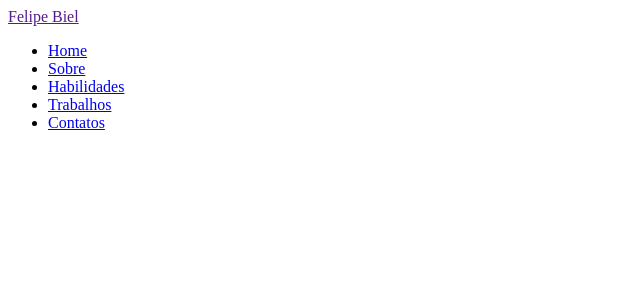
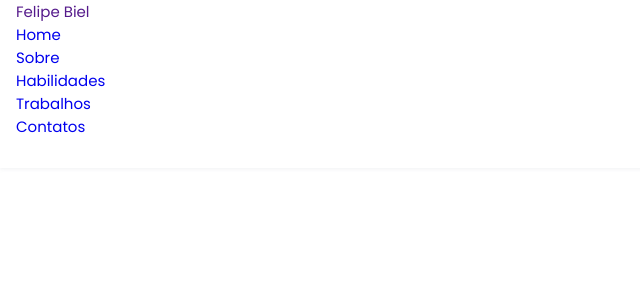
Before and after one commit to felipebiel/site-portifolio-2, a Vue app: page / in a window 1280 px wide. Shown: the top 300 px of the page, without its empty margins (0-640 px from the left). Built offline with nearby package versions, Linux system fonts and the light colour scheme; some icons are missing.

Commit message:
new: Css universal no main

```diff
--- a/src/main.js
+++ b/src/main.js
@@ -1,6 +1,8 @@
 import Vue from 'vue'
 import App from './App.vue'
 import 'boxicons';
+
+import './scss/base.scss';
 
 Vue.config.productionTip = false
 
--- /dev/null
+++ b/src/scss/base.scss
@@ -0,0 +1,141 @@
+@import url("https://fonts.googleapis.com/css2?family=Poppins:ital,wght@0,100;0,300;0,400;0,500;0,700;0,900;1,900&display=swap");
+
+/*========== VARIAVEIS ===============*/
+
+:root {
+  --header-height: 3rem;
+  --font-semi: 600;
+}
+
+/* cores*/
+
+:root {
+  --first-color: #4070f4;
+  --second-color: #0e2431;
+}
+
+/* Tipografia e fonte */
+:root {
+  --body-font: "Poppins", sans-serif;
+  --big-font-size: 2rem;
+  --h2-font-size: 1.25rem;
+  --normal-font-size: 0.938rem;
+}
+
+@media screem and (min-width: 768px) {
+  :root {
+    --big-font-size: 3.5rem;
+    --h2-font-size: 2rem;
+    --normal-font-size: 1rem;
+  }
+}
+
+/* margens*/
+
+:root {
+  --mb-1: 0.5rem;
+  --mb-2: 1rem;
+  --mb-3: 1.5rem;
+  --mb-4: 2rem;
+  --mb-5: 2.5rem;
+  --mb-6: 3rem;
+}
+
+/* sobreposição*/
+
+:root {
+  --z-back: -10;
+  --z-normal: 1;
+  --z-tooltip: 10;
+  --z-fixed: 100;
+}
+
+/* base */
+
+*,
+::before,
+::after {
+  box-sizing: border-box;
+}
+
+html {
+  scroll-behavior: smooth;
+}
+body {
+  margin: var(--header-height) 0 0 0;
+  font-family: var(--body-font);
+  font-size: var(--normal-font-size);
+  color: var(--second-color);
+}
+
+h1,
+h2,
+p {
+  margin: 0;
+}
+
+ul {
+  margin: 0;
+  padding: 0;
+  list-style: none;
+}
+
+a {
+  text-decoration: none;
+}
+
+img {
+  max-width: 100%;
+  height: auto;
+  display: block;
+}
+
+/*classes css*/
+
+.section-title {
+  position: relative;
+  font-size: var(--h2-font-size);
+  color: var(--first-color);
+  margin-top: var(--mb-2);
+  margin-bottom: var(--mb-4);
+  text-align: center;
+}
+
+.section-title::after {
+  position: absolute;
+  content: "";
+  width: 64px;
+  height: 0.18rem;
+  left: 0;
+  right: 0;
+  margin: auto;
+  top: 2rem;
+  background-color: var(--first-color);
+}
+
+.section {
+  padding-top: 3rem;
+  padding-bottom: 2rem;
+}
+
+/*layout*/
+
+.bg-grid {
+  max-width: 1024px;
+  display: grid;
+  grid-template-columns: 100%;
+  column-gap: 2rem;
+  width: calc(100% - 2rem);
+  margin-left: var(--mb-2);
+  margin-right: var(--mb-2);
+}
+
+.l-header {
+  width: 100%;
+  position: fixed;
+  top: 0;
+  left: 0;
+  z-index: var(--z-fixed);
+  background-color: #fff;
+  box-shadow: 0 1px 4px rgba(146, 161, 176, 0.15);
+}
```
